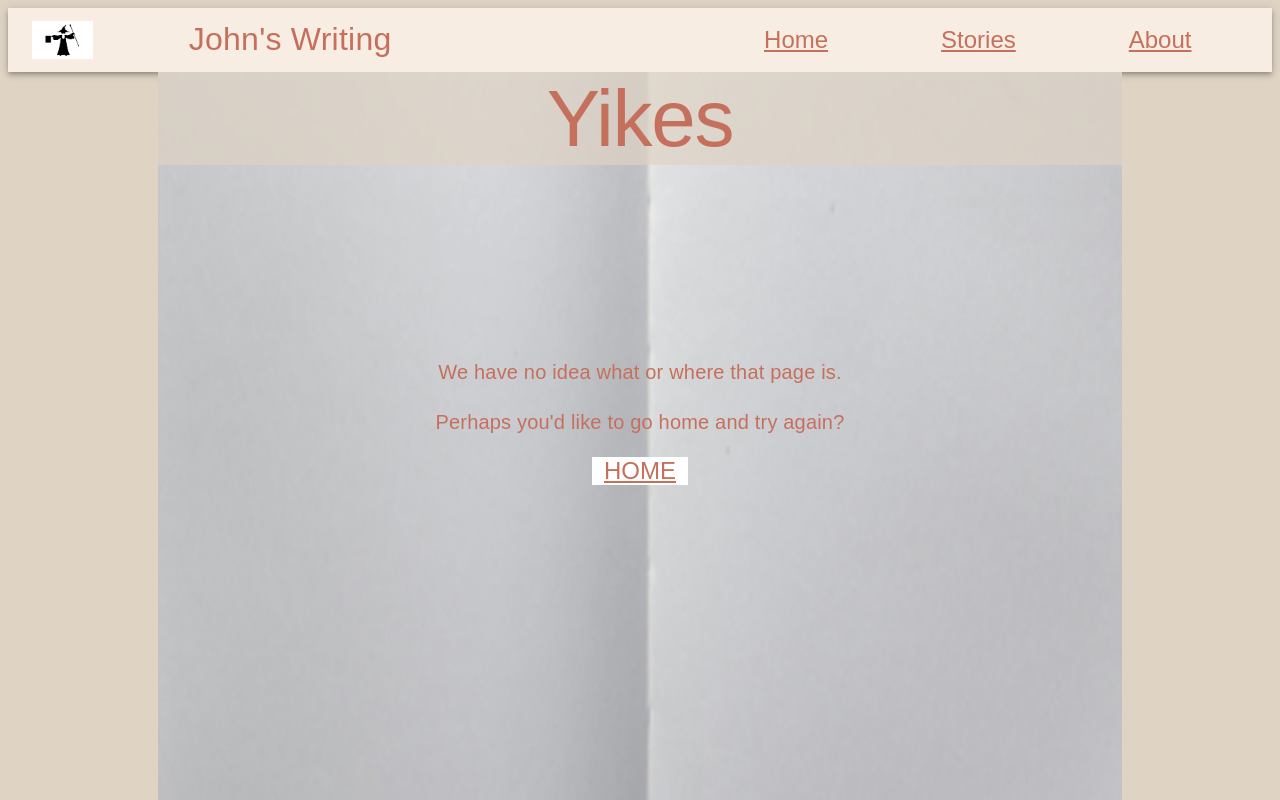
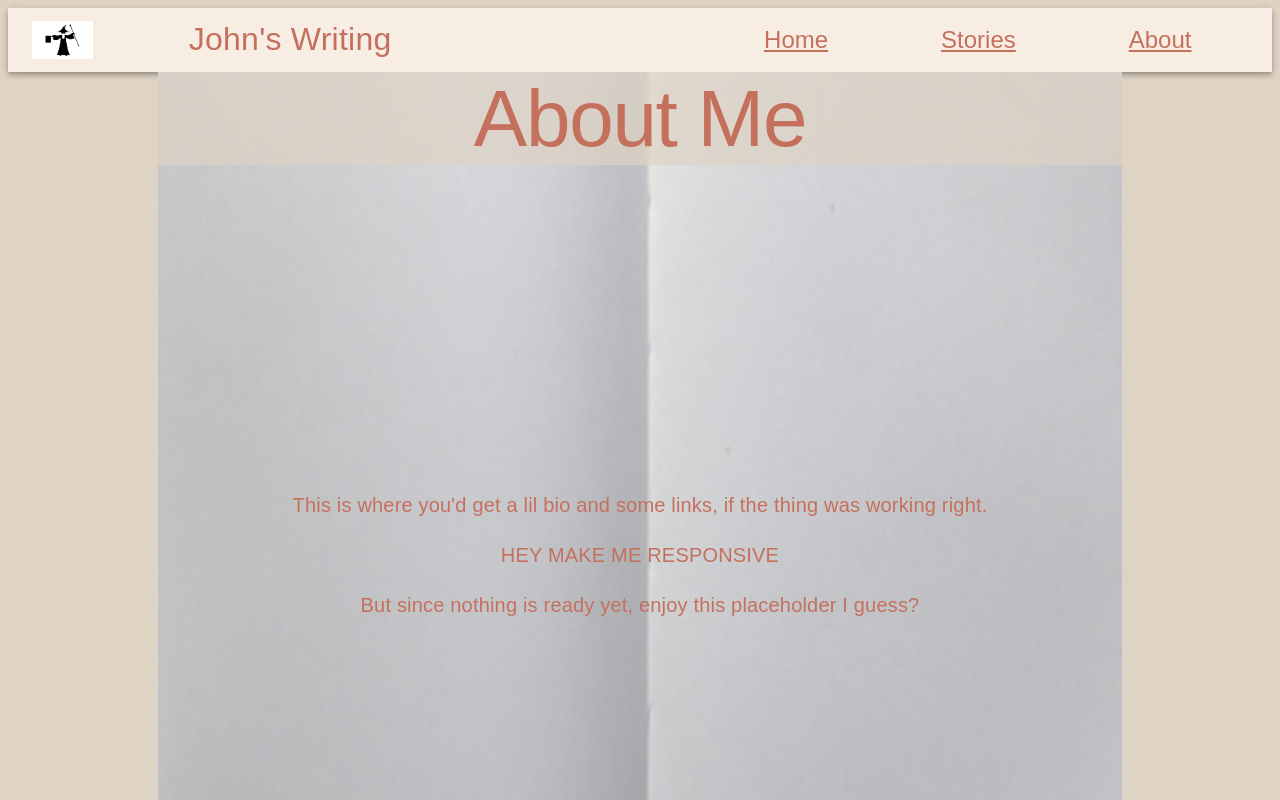
Before and after one commit to jdmac020/writing-site, a React (Vite) app: page /about in a window 1280 px wide. Shown: the top 800 px of the page. Built offline with nearby package versions, Linux system fonts and the light colour scheme.

Commit message:
Add about page

```diff
--- /dev/null
+++ b/src/components/About.tsx
@@ -0,0 +1,21 @@
+import { Box, Grid, List, ListItem } from '@mui/material'
+import React from 'react'
+import { Body1, H1 } from './Typographies'
+import { ResponsiveLink } from './ResponsiveLink'
+
+export const About = () => {
+  return <Grid container flex={'flex'} alignContent={'center'} direction={'column'}>
+      <H1 text={"About Me"}/>
+      <Box
+        display={'flex'}
+        justifyContent={'center'}
+        alignItems={'center'}
+        minHeight={'100vh'}
+        flexDirection={'column'}
+      >
+        <Body1 text={"This is where you'd get a lil bio and some links, if the thing was working right."} />
+        <Body1 text={"HEY MAKE ME RESPONSIVE"} />
+        <Body1 text={"But since nothing is ready yet, enjoy this placeholder I guess?"} />
+      </Box>
+    </Grid>
+}
--- a/src/components/App.tsx
+++ b/src/components/App.tsx
@@ -4,6 +4,7 @@ import { Home } from './Home';
 import { MainLayout } from './MainLayout';
 import { TableOfContents } from './TableOfContents';
 import { NotFound } from './NotFound';
+import { About } from './About';
 
 export const App = () => {
   return (
@@ -13,6 +14,7 @@ export const App = () => {
           <Route path={'/'} element={<MainLayout />}>
             <Route index element={<Home />} />
             <Route path={'/stories'} element={<TableOfContents />} />
+            <Route path={'/about'} element={<About />} />
             <Route path={'*'} element={<NotFound />} />
           </Route>
         </Routes>
```
